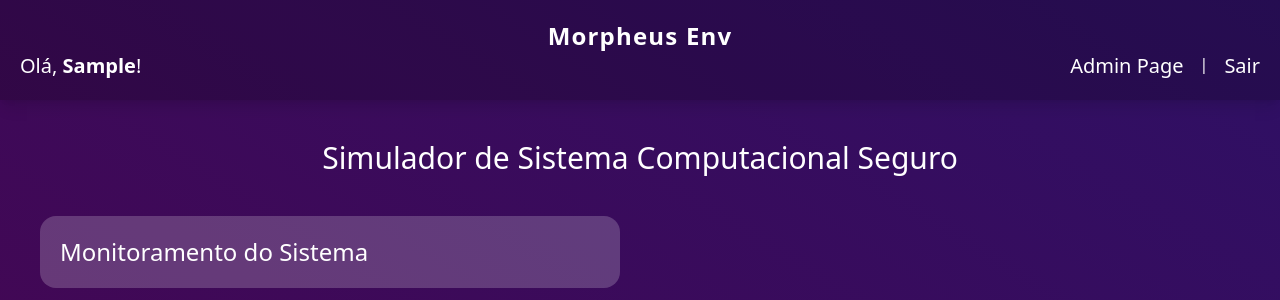
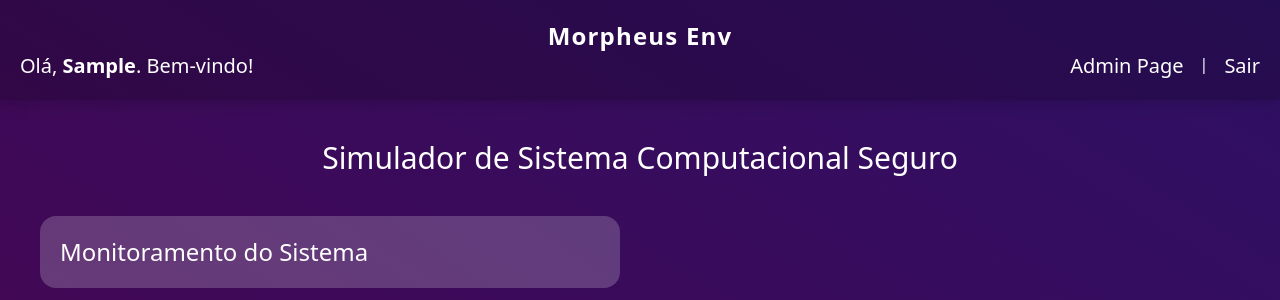
Before and after one commit to eukauacavalcante/morpheus_env, a Django app: page / in a window 1280 px wide. Shown: the top 300 px of the page. Run offline with Django 5.2, Linux system fonts and the light colour scheme; the visitor is signed in with stand-in values (Sample User, id 1); some libraries are stand-ins or nearby versions.

Commit message:
feat(ui): adiciona mensagem de boas-vindas para o usuário

```diff
--- a/core/templates/components/_header.html
+++ b/core/templates/components/_header.html
@@ -2,7 +2,7 @@
     <h2 class="text-2xl font-bold tracking-wider">Morpheus Env</h2>
     {% if user.is_authenticated %}
     <div class="flex justify-between">
-        <p class="text-xl">Olá, <strong>{{ user.first_name|default:'usuário' }}</strong>!</p>
+        <p class="text-xl">Olá, <strong>{{ user.first_name|default:'usuário' }}</strong>. Bem-vindo!</p>
         <div class="flex gap-x-4">
             {% if user.is_staff %}
             <a href="admin" class="hover:text-purple-500 transition text-xl">Admin Page</a>
```
